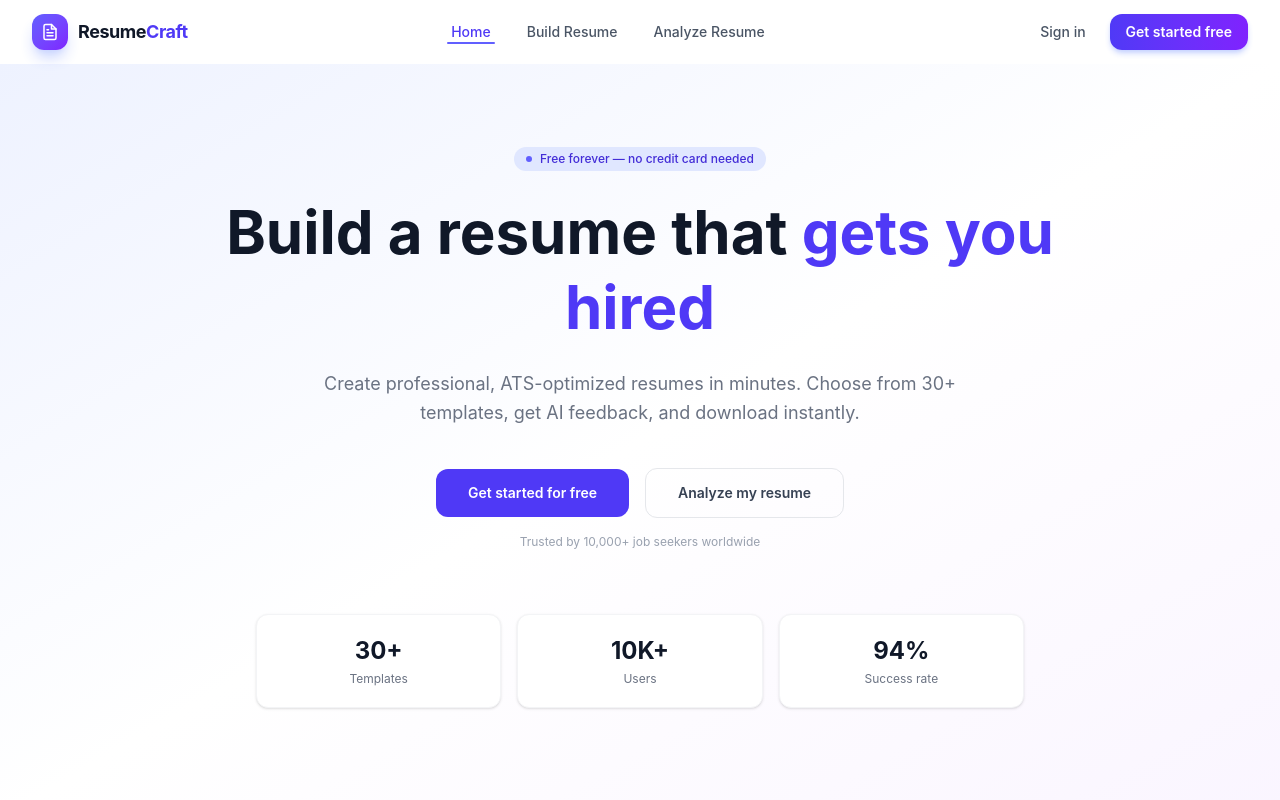
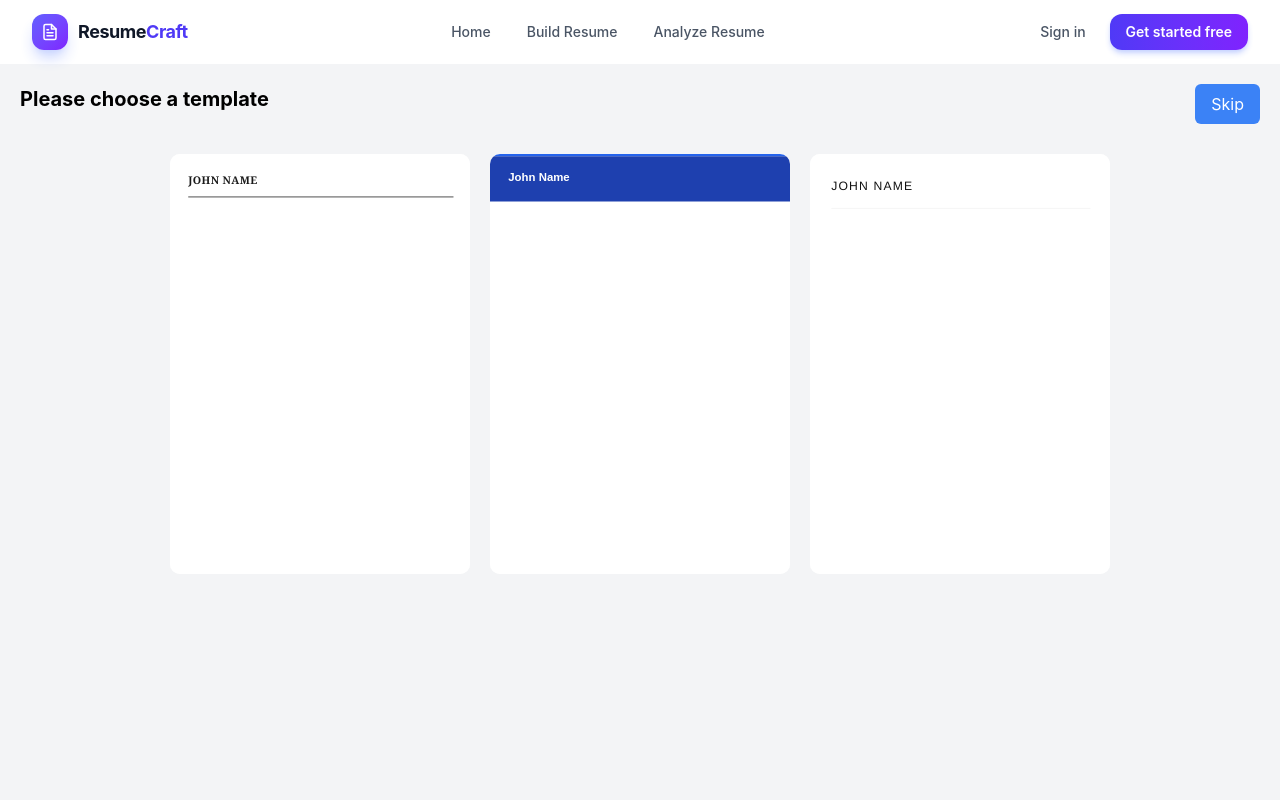
Before and after one commit to coder-nikhil011/Building_Resume, a React (Vite) app in the folder resume-frontend/: page /template in a window 1280 px wide. Before the commit this address led to /. Shown: the top 800 px of the page. Built offline with nearby package versions, Linux system fonts and the light colour scheme.

Commit message:
add new file template slect

```diff
--- a/resume-frontend/src/App.jsx
+++ b/resume-frontend/src/App.jsx
@@ -11,6 +11,7 @@ import AnalyzeResume from "./pages/AnalyzeResume";
 import Pricing from "./pages/Pricing";
 import Navbar from "./components/layout/Navbar";
 import Footer from "./components/layout/Footer";
+import TemplateSelect from "./pages/TemplateSelect";
 
 const ProtectedRoute = ({ children }) => {
   const { isAuthenticated, loading } = useAuth();
@@ -54,6 +55,7 @@ export default function App() {
           <Route path="/pricing" element={<Pricing />} />
           <Route path="/build" element={<BuildResume />} />
           <Route path="/analyze" element={<AnalyzeResume />} />
+          <Route path="/template" element={<TemplateSelect />} />
 
           {/* Auth */}
           <Route path="/login" element={<GuestRoute><Login /></GuestRoute>} />
--- a/resume-frontend/src/components/resume/customize/TemplateGallery.jsx
+++ b/resume-frontend/src/components/resume/customize/TemplateGallery.jsx
@@ -228,7 +228,8 @@ function SectionHeader({ plan, count }) {
 }
 
 // ── Main component ──────────────────────────────────────
-export default function TemplateGallery() {
+export default function TemplateGallery({ onSelectTemplate }) {
+
   const { activeTemplate, setActiveTemplate } = useResume();
   const { isAuthenticated, user } = useAuth();
   const navigate = useNavigate();
@@ -249,23 +250,42 @@ export default function TemplateGallery() {
     setTimeout(() => setToast(null), 2500);
   };
 
+  // 🔥 MAIN FIX HERE
   const handleSelect = (id) => {
     const plan = getPlan(id);
 
     if (plan === "free" && !isAuthenticated) {
       showToast("Sign in to use this template", "login");
-      setTimeout(() => navigate("/login"), 1200);
       return;
     }
     if (plan === "premium") {
-      if (!isAuthenticated) { showToast("Sign in to access Pro templates", "login"); setTimeout(() => navigate("/login"), 1200); return; }
-      if (userPlan !== "premium" && userPlan !== "elite") { showToast("Upgrade to Pro to use this template", "upgrade"); setTimeout(() => navigate("/pricing"), 1200); return; }
+      if (!isAuthenticated) {
+        showToast("Sign in to access Pro templates", "login");
+        return;
+      }
+      if (userPlan !== "premium" && userPlan !== "elite") {
+        showToast("Upgrade to Pro to use this template", "upgrade");
+        return;
+      }
     }
     if (plan === "elite") {
-      if (!isAuthenticated) { showToast("Sign in to access Elite templates", "login"); setTimeout(() => navigate("/login"), 1200); return; }
-      if (userPlan !== "elite") { showToast("Upgrade to Elite to use this template", "upgrade"); setTimeout(() => navigate("/pricing"), 1200); return; }
+      if (!isAuthenticated) {
+        showToast("Sign in to access Elite templates", "login");
+        return;
+      }
+      if (userPlan !== "elite") {
+        showToast("Upgrade to Elite to use this template", "upgrade");
+        return;
+      }
     }
+
+    // ✅ KEEP THIS
     setActiveTemplate(id);
+
+    // 🔥 ADD THIS (IMPORTANT)
+    if (onSelectTemplate) {
+      onSelectTemplate(id);
+    }
   };
 
   const freeTemplates    = ALL_TEMPLATES.filter(t => getPlan(t.id) === "free");
--- a/resume-frontend/src/pages/BuildResume.jsx
+++ b/resume-frontend/src/pages/BuildResume.jsx
@@ -1,13 +1,14 @@
-// src/pages/BuildResume.jsx
 import React, { useState } from "react";
 import ResumeBuilder from "../components/resume/builder/ResumeBuilder";
 import TemplateGallery from "../components/resume/customize/TemplateGallery";
 
 export default function BuildResume() {
+
+  // 🔥 STEP CONTROL
   const [step, setStep] = useState("template"); // template | builder
   const [showModal, setShowModal] = useState(false);
 
-  // 🔥 TEMPLATE SELECT
+  // 🔥 TEMPLATE CLICK
   const handleTemplateSelect = () => {
     setShowModal(true);
   };
@@ -19,6 +20,12 @@ export default function BuildResume() {
     if (type === "manual") {
       setStep("builder");
     }
+
+    // future ready (optional)
+    if (type === "ai") console.log("AI clicked");
+    if (type === "upload") console.log("Upload clicked");
+    if (type === "linkedin") console.log("LinkedIn clicked");
+    if (type === "example") console.log("Example clicked");
   };
 
   return (
@@ -27,7 +34,7 @@ export default function BuildResume() {
       {/* STEP 1 → TEMPLATE */}
       {step === "template" && (
         <>
-          {/* 🔥 SKIP BUTTON */}
+          {/* SKIP BUTTON */}
           <div style={{ textAlign: "right", marginBottom: "10px" }}>
             <button onClick={() => setShowModal(true)}>Skip</button>
           </div>
@@ -43,7 +50,11 @@ export default function BuildResume() {
       {showModal && (
         <div style={overlay}>
           <div style={modal}>
-            <button onClick={() => setShowModal(false)} style={closeBtn}>✕</button>
+
+            {/* CLOSE */}
+            <button onClick={() => setShowModal(false)} style={closeBtn}>
+              ✕
+            </button>
 
             <h2>Let’s get started</h2>
             <p style={{ color: "#6b7280" }}>
@@ -58,11 +69,13 @@ export default function BuildResume() {
           </div>
         </div>
       )}
+
     </div>
   );
 }
 
-/* UI (no style change impact) */
+/* ---------- UI ---------- */
+
 function Option({ text, onClick }) {
   return (
     <div onClick={onClick} style={option}>
--- /dev/null
+++ b/resume-frontend/src/pages/TemplateSelect.jsx
@@ -0,0 +1,128 @@
+import React from "react";
+import { useNavigate } from "react-router-dom";
+import { useResume } from "../context/ResumeContext";
+
+import Classic from "../components/templates/Classic";
+import Modern from "../components/templates/Modern";
+import Minimal from "../components/templates/Minimal";
+
+const templates = [
+  { id: "classic", Component: Classic },
+  { id: "modern", Component: Modern },
+  { id: "minimal", Component: Minimal },
+];
+
+export default function TemplateSelect() {
+  const navigate = useNavigate();
+  const { setActiveTemplate } = useResume();
+
+  const handleSelect = (id) => {
+    setActiveTemplate(id);
+    navigate("/build-resume");
+  };
+
+  const handleSkip = () => {
+    setActiveTemplate("classic"); // default
+    navigate("/build-resume");
+  };
+
+  return (
+    <div style={{ minHeight: "100vh", background: "#f3f4f6", padding: "20px" }}>
+
+      {/* Top Bar */}
+      <div style={{ display: "flex", justifyContent: "space-between" }}>
+        <h2 style={{ fontSize: "20px", fontWeight: "700" }}>
+          Please choose a template
+        </h2>
+
+        <button
+          onClick={handleSkip}
+          style={{
+            background: "#3b82f6",
+            color: "#fff",
+            padding: "8px 16px",
+            borderRadius: "6px",
+            border: "none",
+            cursor: "pointer",
+          }}
+        >
+          Skip
+        </button>
+      </div>
+
+      {/* Templates */}
+      <div
+        style={{
+          marginTop: "30px",
+          display: "flex",
+          gap: "20px",
+          justifyContent: "center",
+        }}
+      >
+        {templates.map(({ id, Component }) => (
+          <div
+            key={id}
+            style={{
+              width: "300px",
+              height: "420px",
+              background: "#fff",
+              borderRadius: "10px",
+              overflow: "hidden",
+              position: "relative",
+              cursor: "pointer",
+            }}
+          >
+            {/* Preview */}
+            <div
+              style={{
+                transform: "scale(0.38)",
+                transformOrigin: "top left",
+                width: "794px",
+                height: "1123px",
+              }}
+            >
+              <Component resume={{ personal: { firstName: "John" } }} />
+            </div>
+
+            {/* Hover Button */}
+            <div
+              style={{
+                position: "absolute",
+                inset: 0,
+                display: "flex",
+                alignItems: "center",
+                justifyContent: "center",
+                background: "rgba(0,0,0,0.3)",
+                opacity: 0,
+                transition: "0.2s",
+              }}
+              className="hoverBox"
+              onClick={() => handleSelect(id)}
+            >
+              <button
+                style={{
+                  background: "#3b82f6",
+                  color: "#fff",
+                  padding: "10px 20px",
+                  borderRadius: "6px",
+                  border: "none",
+                }}
+              >
+                Use this template
+              </button>
+            </div>
+          </div>
+        ))}
+      </div>
+
+      {/* Hover effect */}
+      <style>
+        {`
+        div:hover > .hoverBox {
+          opacity: 1;
+        }
+        `}
+      </style>
+    </div>
+  );
+}
```
